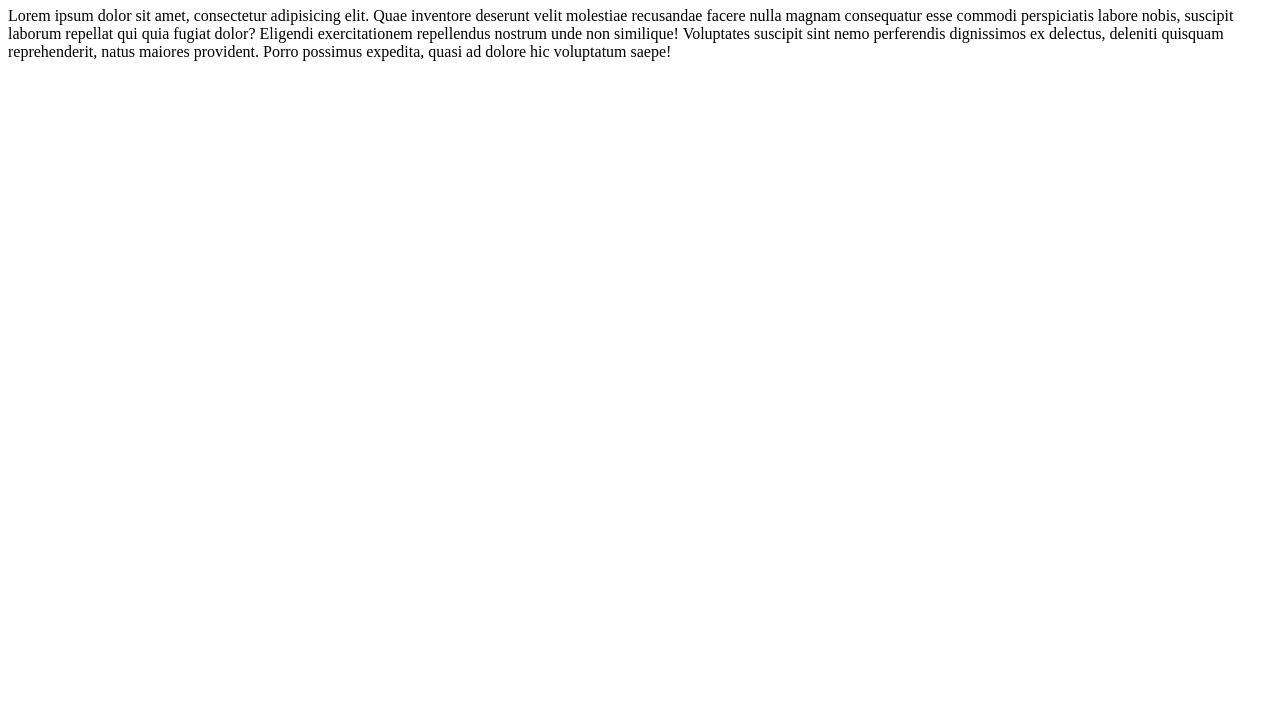
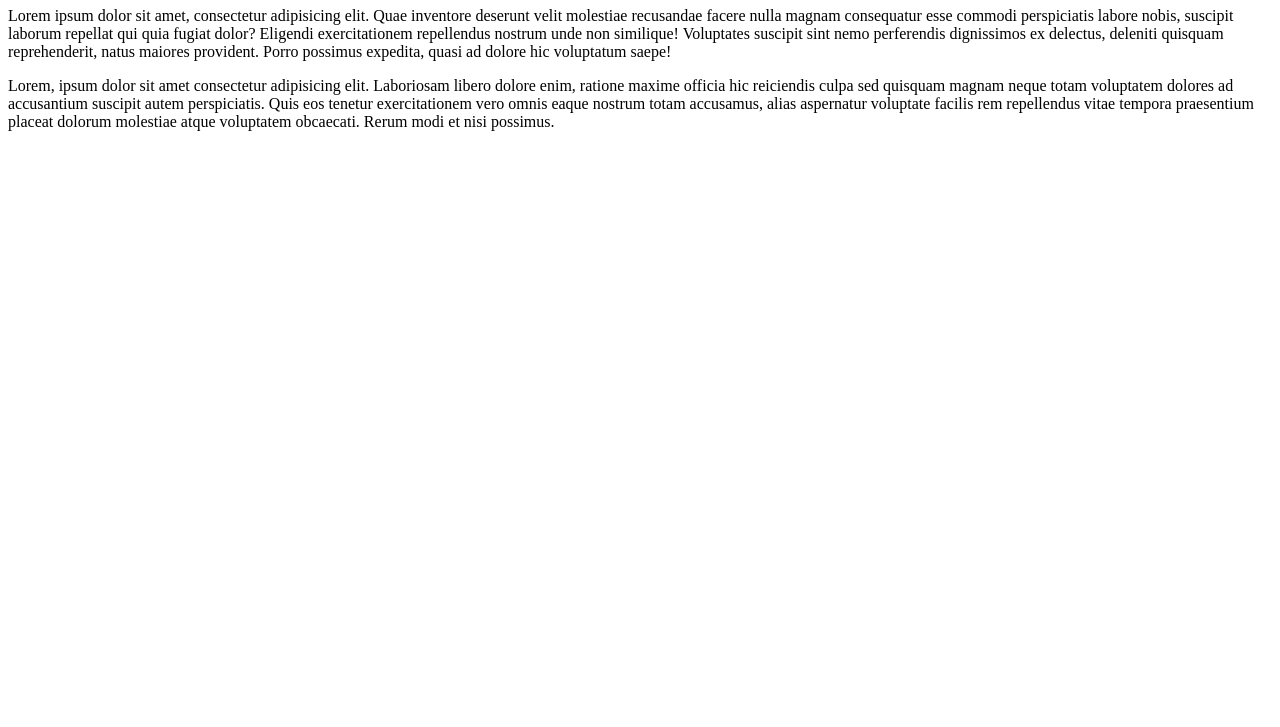
Before and after one commit to nhvinh19/testprojectgroup1, a plain HTML site: page index.html in a window 1280 px wide. Shown: the part 73-800 px from the top of the page. Drawn offline with Linux system fonts and the light colour scheme.

Commit message:
Fixed second

```diff
--- a/index.html
+++ b/index.html
@@ -11,5 +11,8 @@
      <p>Lorem ipsum dolor sit amet, consectetur adipisicing elit. Quae inventore deserunt velit molestiae recusandae facere nulla magnam consequatur esse commodi perspiciatis labore nobis, suscipit laborum repellat qui quia fugiat dolor?
      Eligendi exercitationem repellendus nostrum unde non similique! Voluptates suscipit sint nemo perferendis dignissimos ex delectus, deleniti quisquam reprehenderit, natus maiores provident. Porro possimus expedita, quasi ad dolore hic voluptatum saepe!
      </p>
+     <!-- Fix -->
+     <p>Lorem, ipsum dolor sit amet consectetur adipisicing elit. Laboriosam libero dolore enim, ratione maxime officia hic reiciendis culpa sed quisquam magnam neque totam voluptatem dolores ad accusantium suscipit autem perspiciatis.
+     Quis eos tenetur exercitationem vero omnis eaque nostrum totam accusamus, alias aspernatur voluptate facilis rem repellendus vitae tempora praesentium placeat dolorum molestiae atque voluptatem obcaecati. Rerum modi et nisi possimus.</p>
 </body>
 </html>
```
